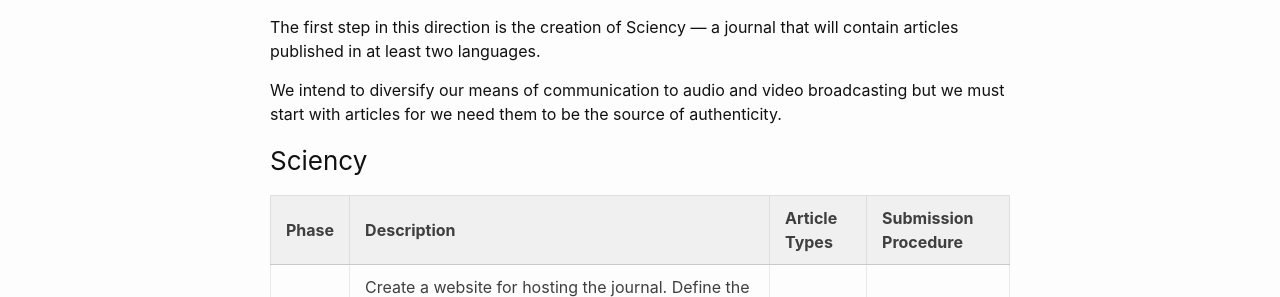
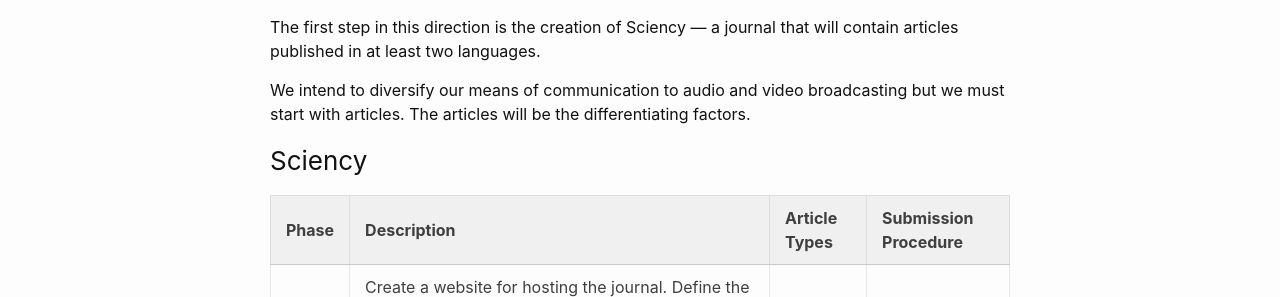
Before and after one commit to Sciency/sciency.github.com, a Jekyll site: the page built from authors.md, in a window 1280 px wide. Shown: the part 710-1007 px from the top of the page. Built offline with Jekyll 4.4.1, drawn with Linux system fonts in a browser that asks for light colours.

Commit message:
/ ‘authors.md’

```diff
--- a/authors.md
+++ b/authors.md
@@ -25,7 +25,7 @@ We hope to radically increase the current scientific understanding of people wit
 
 The first step in this direction is the creation of Sciency — a journal that will contain articles published in at least two languages.
 
-We intend to diversify our means of communication to audio and video broadcasting but we must start with articles for we need them to be the source of authenticity.
+We intend to diversify our means of communication to audio and video broadcasting but we must start with articles. The articles will be the differentiating factors.
 
 ### Sciency
 
```
